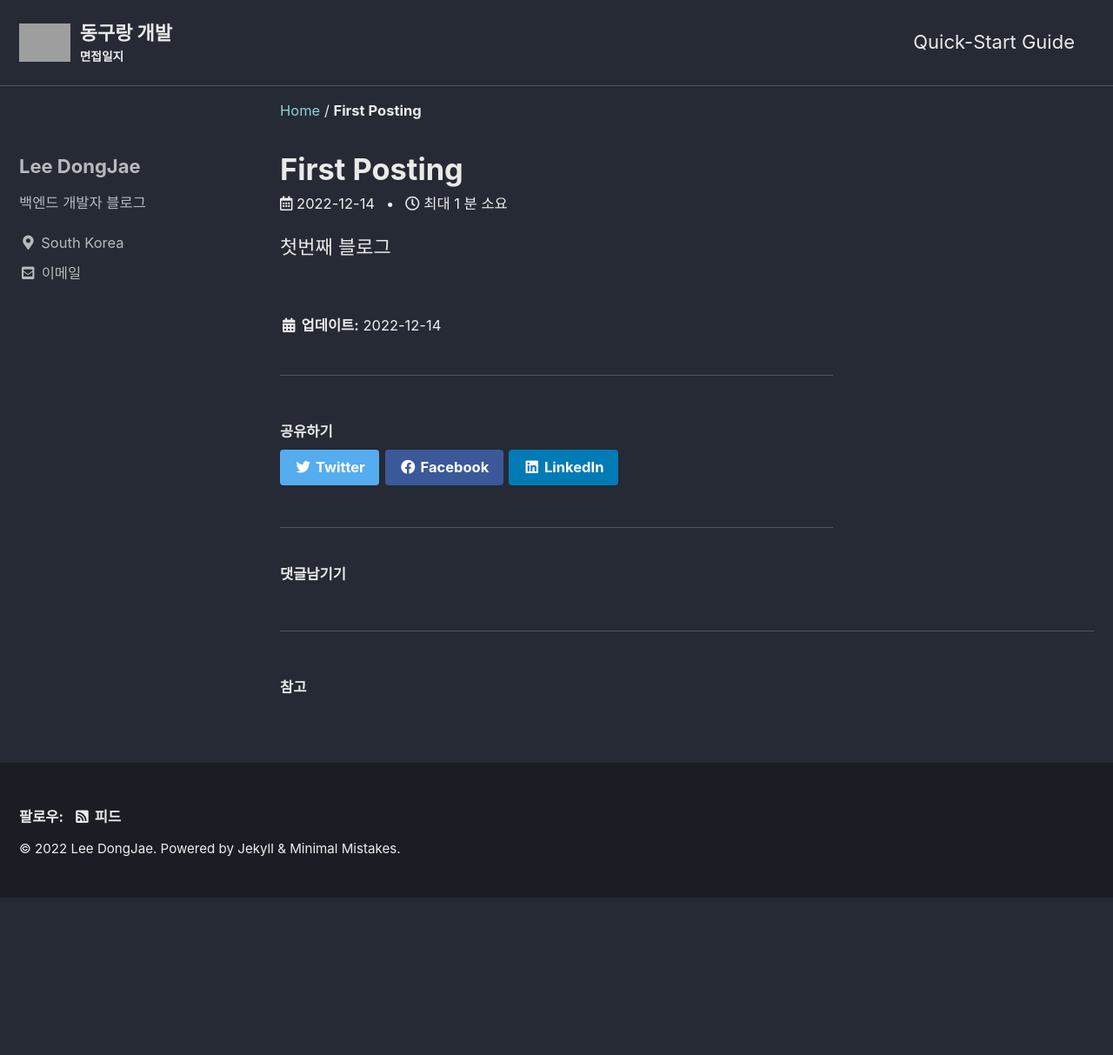
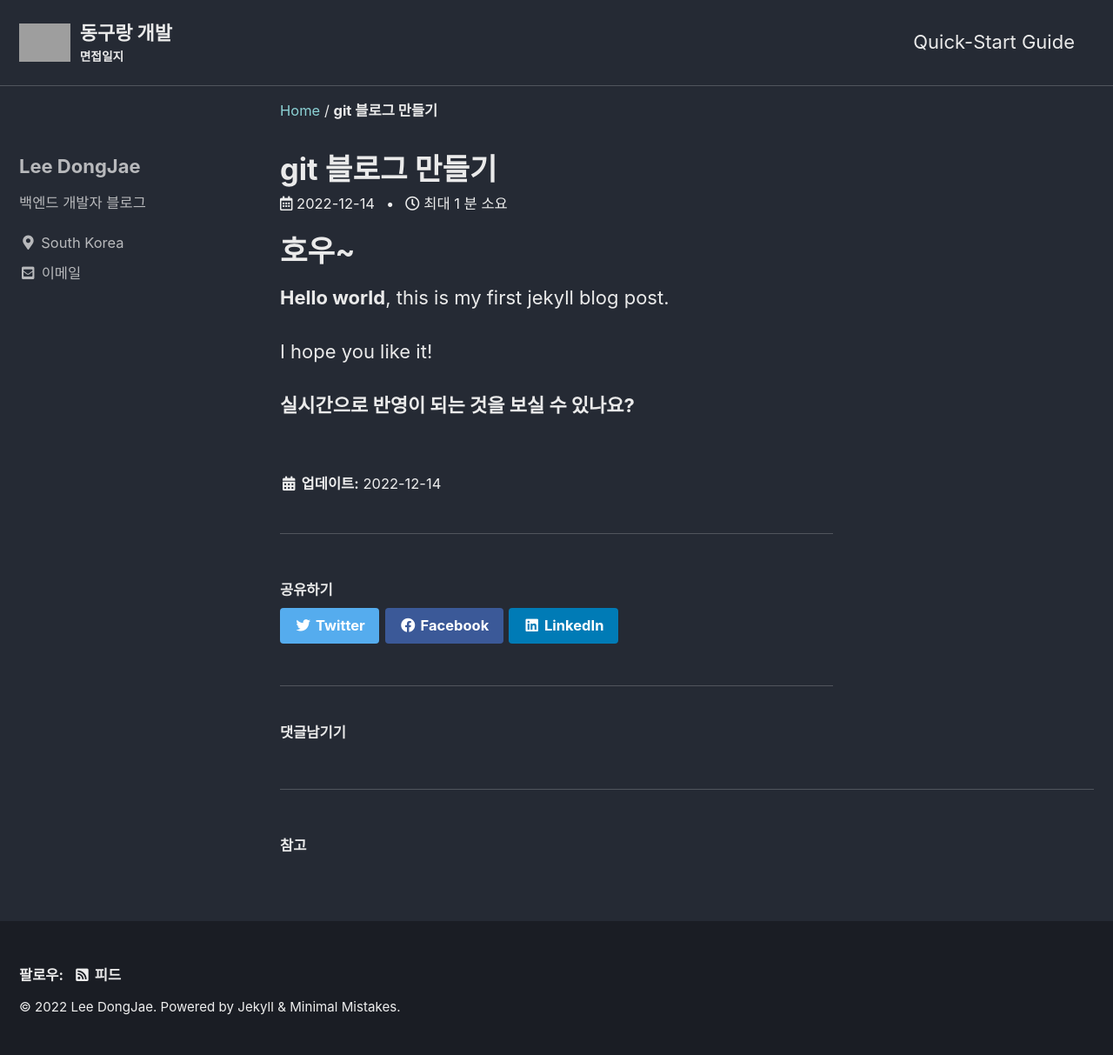
Before and after one commit to Pdongjaelee/Pdongjaelee.github.io, a Jekyll site: the page built from _posts/2022-12-14-first-posting.markdown, in a window 1280 px wide. Shown: the whole page at 87% size. Built offline with Jekyll 4.4.1, drawn with Linux system fonts in a browser that asks for light colours; cached includes are drawn as plain includes; comment, search, counter and statistics services are not loaded; before the commit the page ends 1032 px from its top, so only the background shows below that; grey boxes are pictures that could not be loaded.

```diff
--- a/_posts/2022-12-14-first-posting.markdown
+++ b/_posts/2022-12-14-first-posting.markdown
@@ -1 +1,12 @@
-첫번째 블로그
+---
+layout: single
+title : "git 블로그 만들기"
+---
+
+# 호우~
+
+**Hello world**, this is my first jekyll blog post.
+
+I hope you like it!
+
+**실시간으로 반영이 되는 것을 보실 수 있나요?**
```
